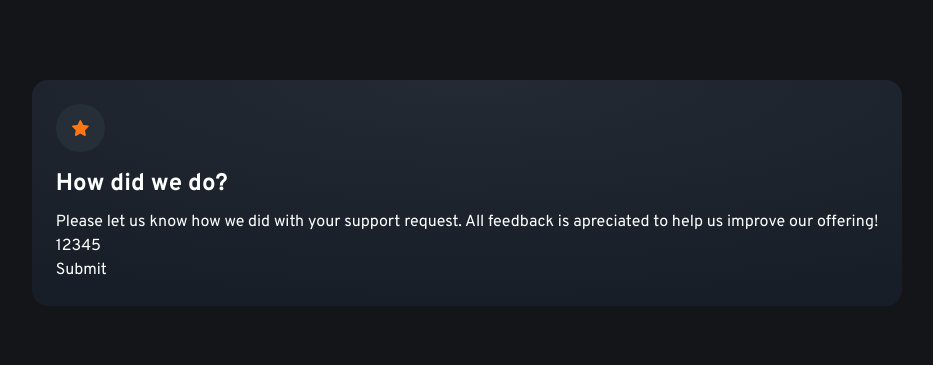
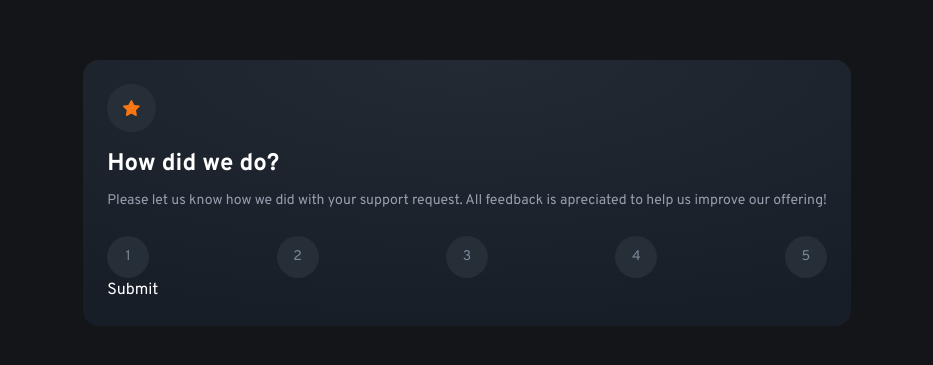
Before and after one commit to David-fj/FeedbackReact123, a React (Vite) app: page / in a window 1280 px wide. Shown: the part 207-572 px from the top of the page, without its empty margins (173-1106 px from the left). Built offline with nearby package versions, Linux system fonts and the light colour scheme.

Commit message:
Iniciando estilização

```diff
--- a/src/App.jsx
+++ b/src/App.jsx
@@ -9,15 +9,15 @@
 
       <h1 className="text-2xl font-bold mb-2.5">How did we do?</h1>
 
-      <p>Please let us know how we did with your support request. All
+      <p className="text-sm text-light-gray leading-1 mb-6">Please let us know how we did with your support request. All
       feedback is apreciated to help us improve our offering!</p>
 
-      <div>
-        <button>1</button>
-        <button>2</button>
-        <button>3</button>
-        <button>4</button>
-        <button>5</button>
+      <div className="flex justify-between">
+        <button className="bg-dark-blue w-10.5 h-10.5 rounded-full text-sm text-medium-gray focus:bg-medium-gray focus:text-white">1</button>
+        <button className="bg-dark-blue w-10.5 h-10.5 rounded-full text-sm text-medium-gray focus:bg-medium-gray focus:text-white">2</button>
+        <button className="bg-dark-blue w-10.5 h-10.5 rounded-full text-sm text-medium-gray focus:bg-medium-gray focus:text-white">3</button>
+        <button className="bg-dark-blue w-10.5 h-10.5 rounded-full text-sm text-medium-gray focus:bg-medium-gray focus:text-white">4</button>
+        <button className="bg-dark-blue w-10.5 h-10.5 rounded-full text-sm text-medium-gray focus:bg-medium-gray focus:text-white">5</button>
       </div>
 
       <button>Submit</button>
--- a/src/index.css
+++ b/src/index.css
@@ -3,8 +3,12 @@
 @theme {
   --color-very-dark-blue: #131518;
   --color-dark-blue: #262E38;
+  --color-light-gray: #969FAD;
+  --color-medium-gray: #7C8798;
 
   --font-overpass: "Overpass", "sans-serif";
+
+  --leading-1: 1.375rem;
 }
 
 @layer utilities {
```
